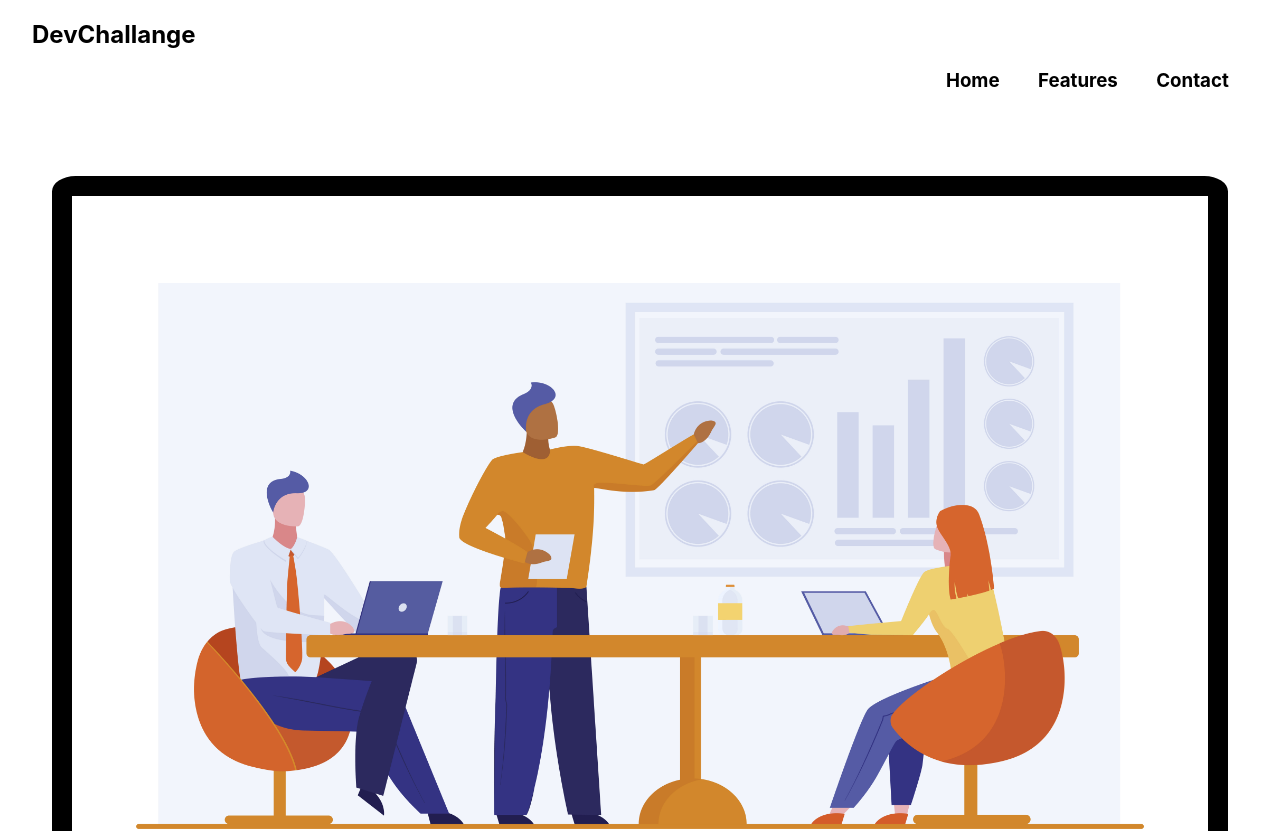
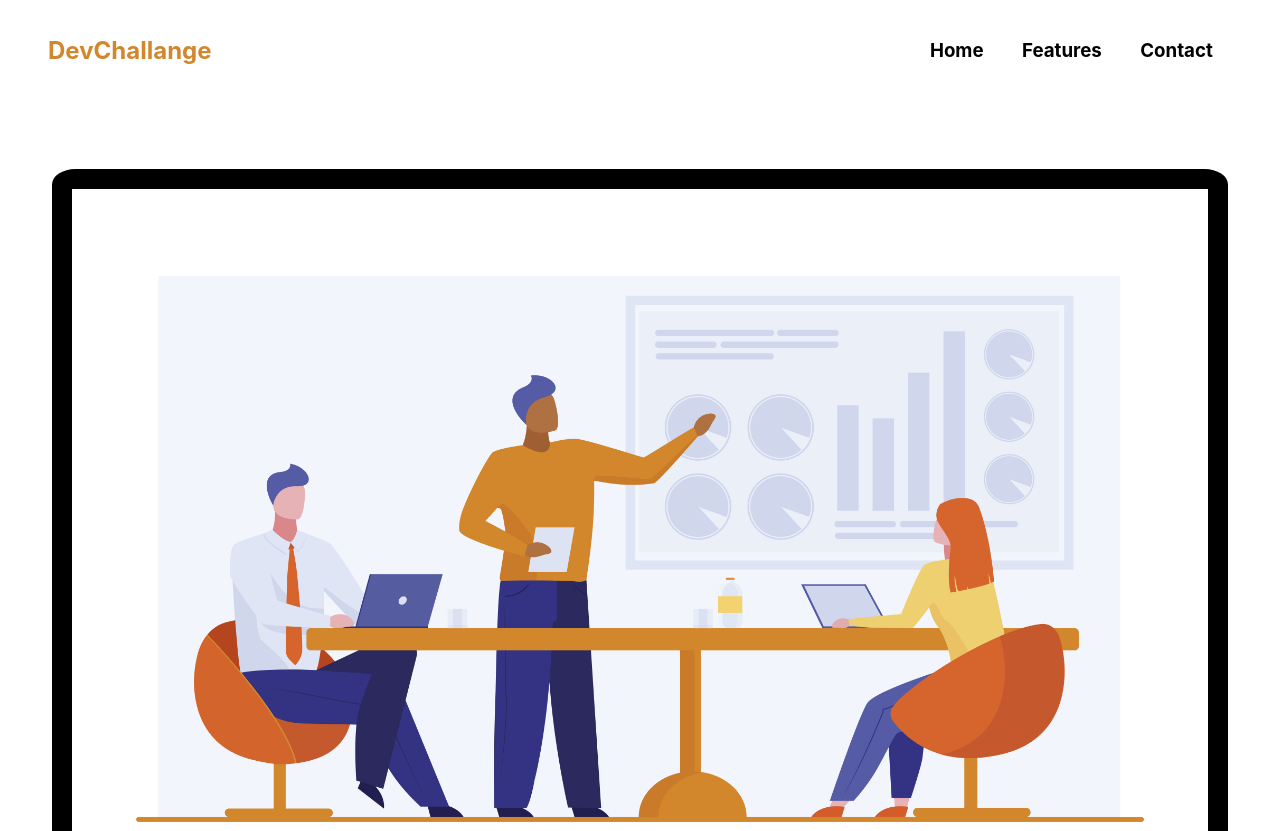
Before and after one commit to lucsoliver/graph-devchallange, a Next.js app: page / in a window 1280 px wide. Shown: the top 831 px of the page. Built offline with nearby package versions, Linux system fonts and the light colour scheme.

Commit message:
some changes

```diff
--- a/pages/index.js
+++ b/pages/index.js
@@ -13,8 +13,7 @@ export default function Home() {
         <link rel="icon" href="/favicon.ico" />
       </Head>
 
-      <header>
-        <div className={styles.card}>
+      <header className={styles.header}>
         <h2>DevChallange</h2>
 
         <nav className={styles.nav}>
@@ -22,11 +21,14 @@ export default function Home() {
           <h3>Features</h3>
           <h3>Contact</h3>
         </nav>
-        </div>
       </header>
       <main className={styles.main}>
-        <div className={styles.boxModel}>
-          <Image src={graphPic} alt="graphic picture" className="picture" />
+        <div className={styles.boxImage}>
+          <Image
+            src={graphPic}
+            alt="graphic picture"
+            className={styles.picture}
+          />
         </div>
         <h1 className={styles.title}>Create amazing graphics</h1>
         <p className={styles.description}>
--- a/styles/Home.module.css
+++ b/styles/Home.module.css
@@ -80,13 +80,16 @@
   margin: 2.5rem 0;
 }
 
-.boxModel {
+.boxImage {
   display: flex;
   background-color: transparent;
   padding: 40px;
   margin: 20px;
   border: 20px solid #000;
   border-radius: 2%;
+}
+
+.boxModel {
 }
 
 .picture {
@@ -111,7 +114,14 @@
 .nav {
   display: flex;
   flex-direction: row;
+  align-items: center;
   justify-content: end;
+}
+
+.header {
+  display: flex;
+  justify-content: space-between;
+  margin: 1rem 1rem 0 1rem;
 }
 
 .nav h3 {
```
Lines whose indentation alone changed are shown as unchanged.
